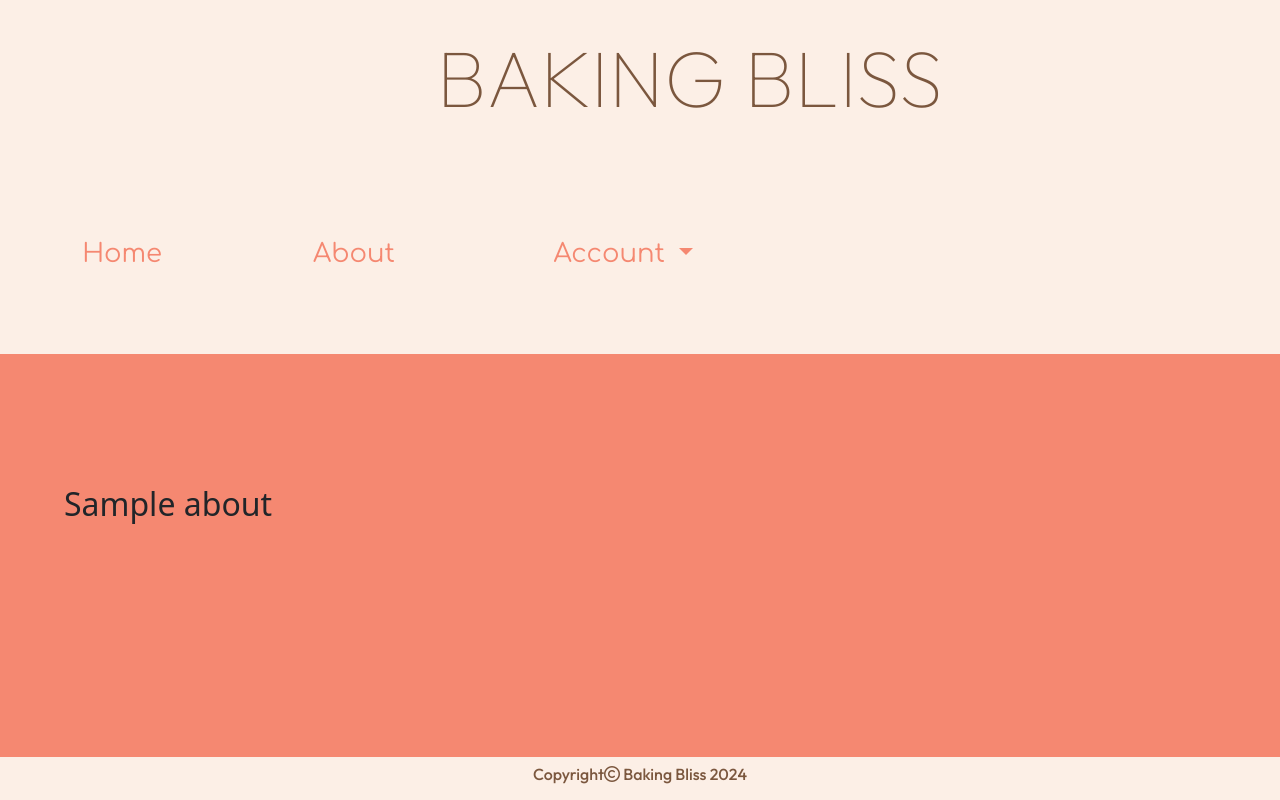
After one commit to cgalpin92/pp4_django_project_baking_bliss, a Django app: page /about/ in a window 1280 px wide. The commit adds this page. Run offline with Django 4.2, Linux system fonts and the light colour scheme; tables that the repository leaves empty hold one stand-in row (values such as "Sample post"); some libraries are stand-ins or nearby versions; some web fonts are replaced.

Commit message:
create about view and create about.html template

```diff
--- a/about/models.py
+++ b/about/models.py
@@ -8,4 +8,4 @@ class About(models.Model):
     updated_on = models.DateTimeField(auto_now=True)
 
     def __str__(self):
-        return f"{self.title} updated on {self.updated_on} "
+        return f"{self.title} - updated on {self.updated_on}"
--- /dev/null
+++ b/about/templates/about/about.html
@@ -0,0 +1,7 @@
+{% extends 'base.html' %}
+
+{% block content %}
+
+<h2>{{ about.title }}</h2>
+
+{% endblock %}
--- /dev/null
+++ b/about/urls.py
@@ -0,0 +1,6 @@
+from . import views
+from django.urls import path
+
+urlpatterns = [
+   path('', views.about_baking_bliss, name="about"),
+]
--- a/about/views.py
+++ b/about/views.py
@@ -5,10 +5,13 @@ from .models import About
 
 def about_baking_bliss(request):
 
-    about = About.objects.all()
+    about = About.objects.all().order_by('-updated_on').first()
 
     return render(
         request,
         "about/about.html",
-        {"about": about},
+        {
+            "about": about,
+        }
+
     )
--- a/baking_bliss/urls.py
+++ b/baking_bliss/urls.py
@@ -19,7 +19,7 @@ from django.urls import path, include
 
 
 urlpatterns = [
-    #path('about/', include("about.urls"), name="about-urls"),
+    path('about/', include("about.urls"), name="about-urls"),
     path('accounts/', include("allauth.urls")),
     path('admin/', admin.site.urls),
     path('summernote/', include('django_summernote.urls')),
--- a/templates/base.html
+++ b/templates/base.html
@@ -36,7 +36,7 @@
                             <a href="{% url 'home' %}">
                                 <li class="nav-item" id="nav-item-one">Home</li>
                             </a>
-                            <a href="">
+                            <a href="{% url 'about' %}">
                                 <li class="nav-item" id="nav-item-two">About</li>
                             </a>
                             <li class="nav-item dropdown">
```
